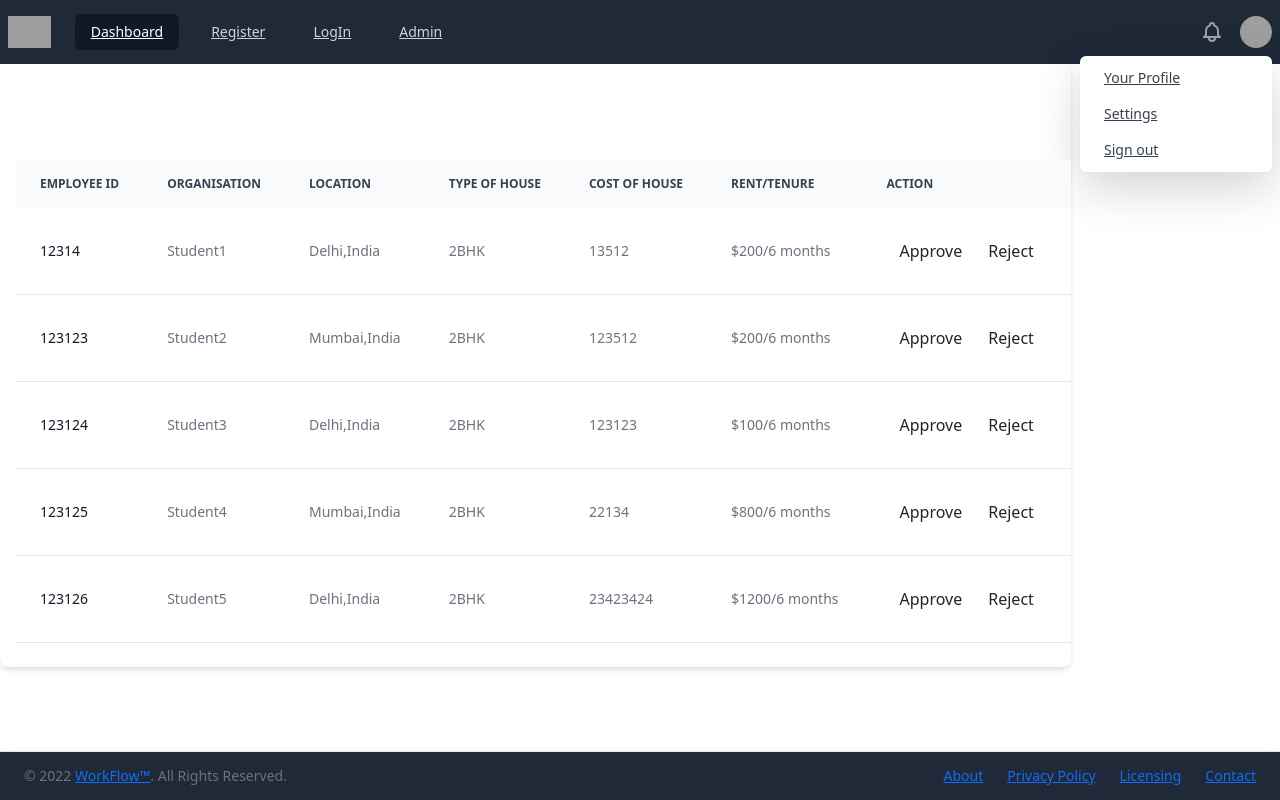
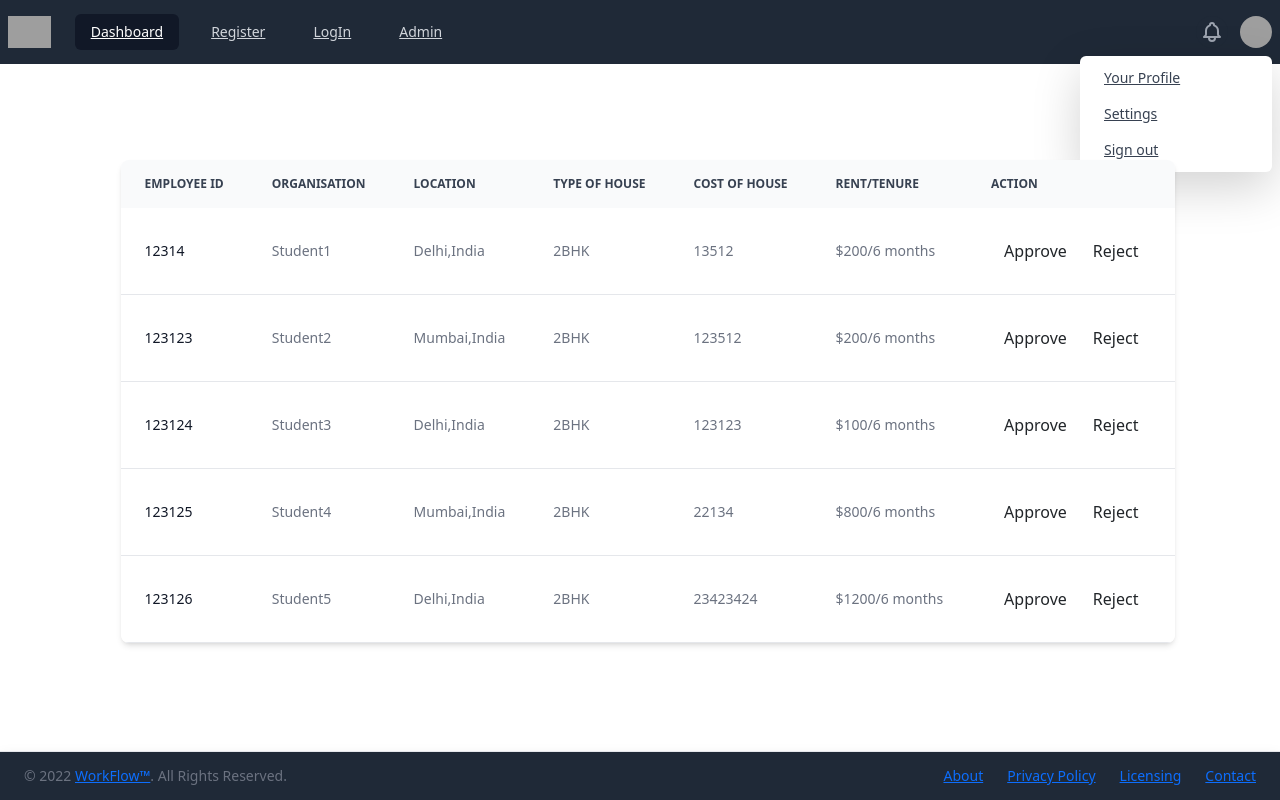
Before and after one commit to lamba-adi/project1, an Angular app: page /DashBoard in a window 1280 px wide. Built offline with nearby package versions, Linux system fonts and the light colour scheme; grey boxes are pictures that could not be loaded.

Commit message:
Update dashboard.component.html

```diff
--- a/src/app/components/dashboard/dashboard.component.html
+++ b/src/app/components/dashboard/dashboard.component.html
@@ -1,4 +1,5 @@
-<div class="overflow-x-auto relative w-fit shadow-md sm:rounded-lg flex pl-4 pt-24 pb-4 z-0 justify-center  right">
+<div class="flex pl-4 pt-24 pb-4 z-0 justify-center ">
+    <div class="overflow-x-auto relative w-fit shadow-md sm:rounded-lg">
         <table class="w-full text-sm text-left text-gray-500 dark:text-gray-400">
             <thead class="text-xs text-gray-700 uppercase bg-gray-50 dark:bg-gray-700 dark:text-gray-400">
                 <tr>
@@ -53,3 +54,4 @@
             </tbody>
         </table>
     </div>
+</div>
```
Lines whose indentation alone changed are shown as unchanged.
